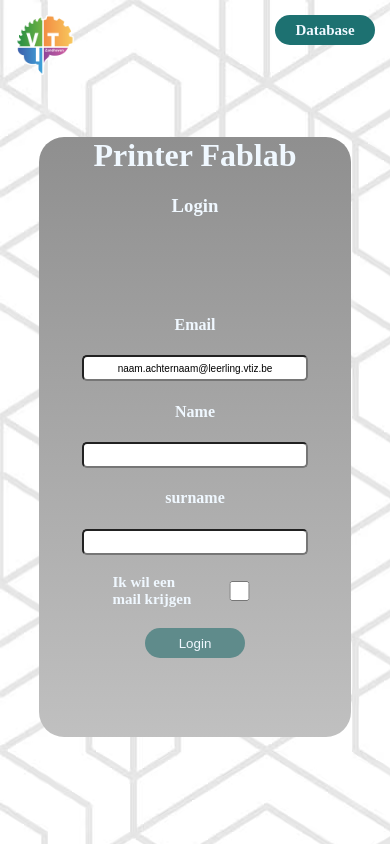
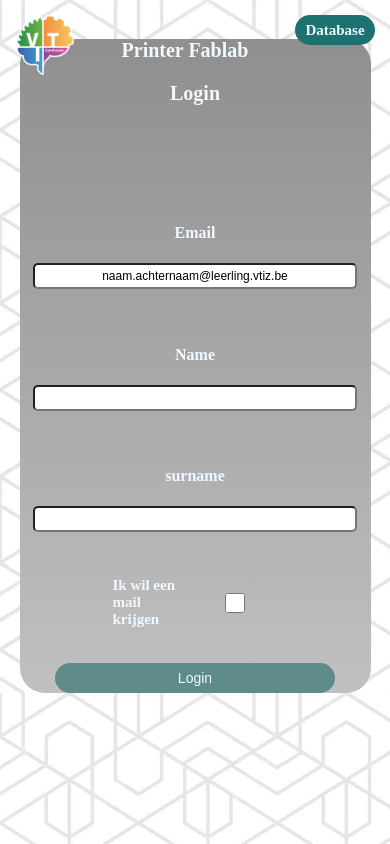
Before and after one commit to Nick3sen/Printer-Aid, a website with bundled scripts: page index.html in a window 390 px wide. Built offline with nearby package versions, Linux system fonts and the light colour scheme.

Commit message:
added pc support

```diff
--- a/style.css
+++ b/style.css
@@ -1,20 +1,25 @@
-body, html{
+/* Algemene stijlen voor alle apparaten */
+body, html {
     margin: 0;
     padding: 0;
     user-select: none;
     overflow: hidden;
     background-image: url(media/background.avif);
+    background-size: cover; /* Zorg dat de achtergrond zich aanpast */
     scroll-behavior: smooth;
 }
-nav{
+
+nav {
     margin: 15px;
 }
-.logo{
+
+.logo {
     height: 60px;
     width: auto;
     float: left;
 }
-.database-box{
+
+.database-box {
     float: right;
     background-color: rgb(29, 113, 113);
     border-radius: 15px;
@@ -25,12 +30,13 @@ nav{
     justify-content: center;
     align-items: center;
 }
-h2{
+
+h2 {
     margin: 0;
     font-size: 15px;
 }
 
-.login-body{
+.login-body {
     margin-top: 35%;
     background-image: linear-gradient(rgb(143, 143, 143), rgb(192, 192, 192));
     width: 80%;
@@ -38,28 +44,31 @@ h2{
     margin-left: 10%;
     height: 600px;
 }
-.login-header{
+
+.login-header {
     text-align: center;
     color: aliceblue;
     justify-content: center;
 }
 
-.login-input{
+.login-input {
     margin-top: 25%;
     display: flex;
     flex-direction: column;
     align-items: center;
     color: aliceblue;
+    gap: 15px; /* Voeg ruimte tussen items toe */
 }
 
-.login-combo{
+.login-combo {
     width: 100%;
     align-items: center;
     display: flex;
     flex-direction: column;
+    margin: 10px 0; /* Voeg ruimte toe tussen invoervelden */
 }
 
-input{
+input {
     width: 70%;
     height: 20px;
     border-radius: 5px;
@@ -67,14 +76,14 @@ input{
     font-size: 10px;
 }
 
-.check{
+.check {
     display: flex;
     flex-direction: row;
     align-items: center;
     font-size: 15px;
 }
 
-.login-button{
+.login-button {
     background-color: rgb(95, 139, 139);
     border-radius: 15px;
     height: 30px;
@@ -82,3 +91,50 @@ input{
     color: aliceblue;
     border-style: none;
 }
+
+/* Responsieve layout voor mobiele apparaten */
+@media (max-width: 768px) {
+    .login-body {
+        margin-top: 10%;
+        width: 90%; /* Maak breder op kleine schermen */
+        margin-left: 5%;
+        height: auto; /* Pas hoogte aan voor content */
+    }
+
+    .login-header h1, .login-header h3 {
+        font-size: 20px; /* Kleiner lettertype voor kleinere schermen */
+    }
+
+    input {
+        width: 90%; /* Breder op mobiele apparaten */
+        font-size: 12px;
+    }
+
+    .login-button {
+        width: 80%; /* Knop past beter op mobiel */
+        font-size: 14px;
+    }
+
+    .database-box {
+        width: 80px; /* Maak kleiner voor mobiele schermen */
+    }
+}
+
+/* Desktop-specific styles */
+@media (min-width: 1024px) {
+    .login-body {
+        margin-top: 15%;
+        width: 60%; /* Groter op desktop */
+        margin-left: 20%;
+        height: 600px; /* Zorg voor vaste hoogte */
+    }
+
+    .login-header h1, .login-header h3 {
+        font-size: 30px; /* Groter lettertype op desktop */
+    }
+
+    input {
+        width: 50%; /* Behoud compacte invoervelden */
+        font-size: 14px;
+    }
+}
```
